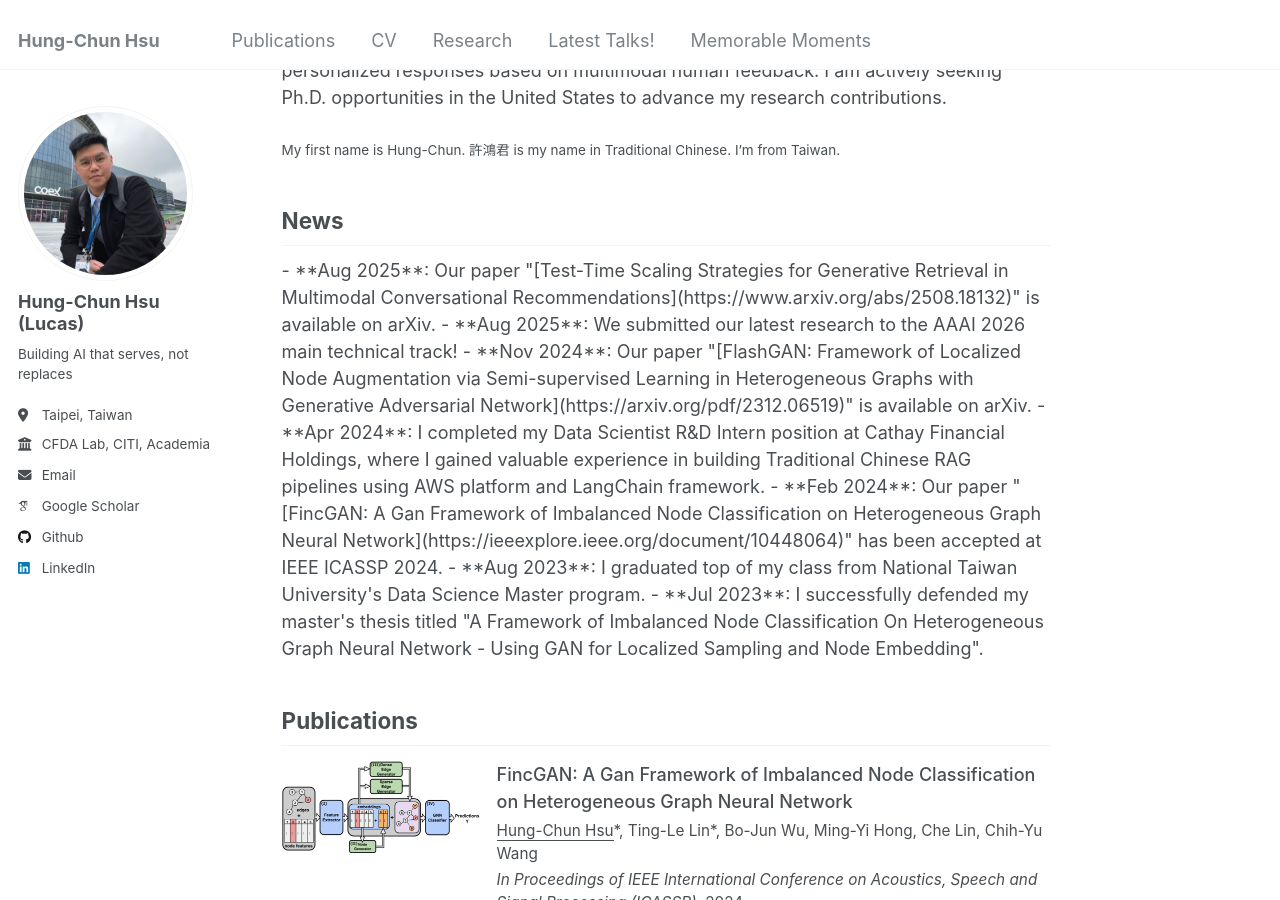
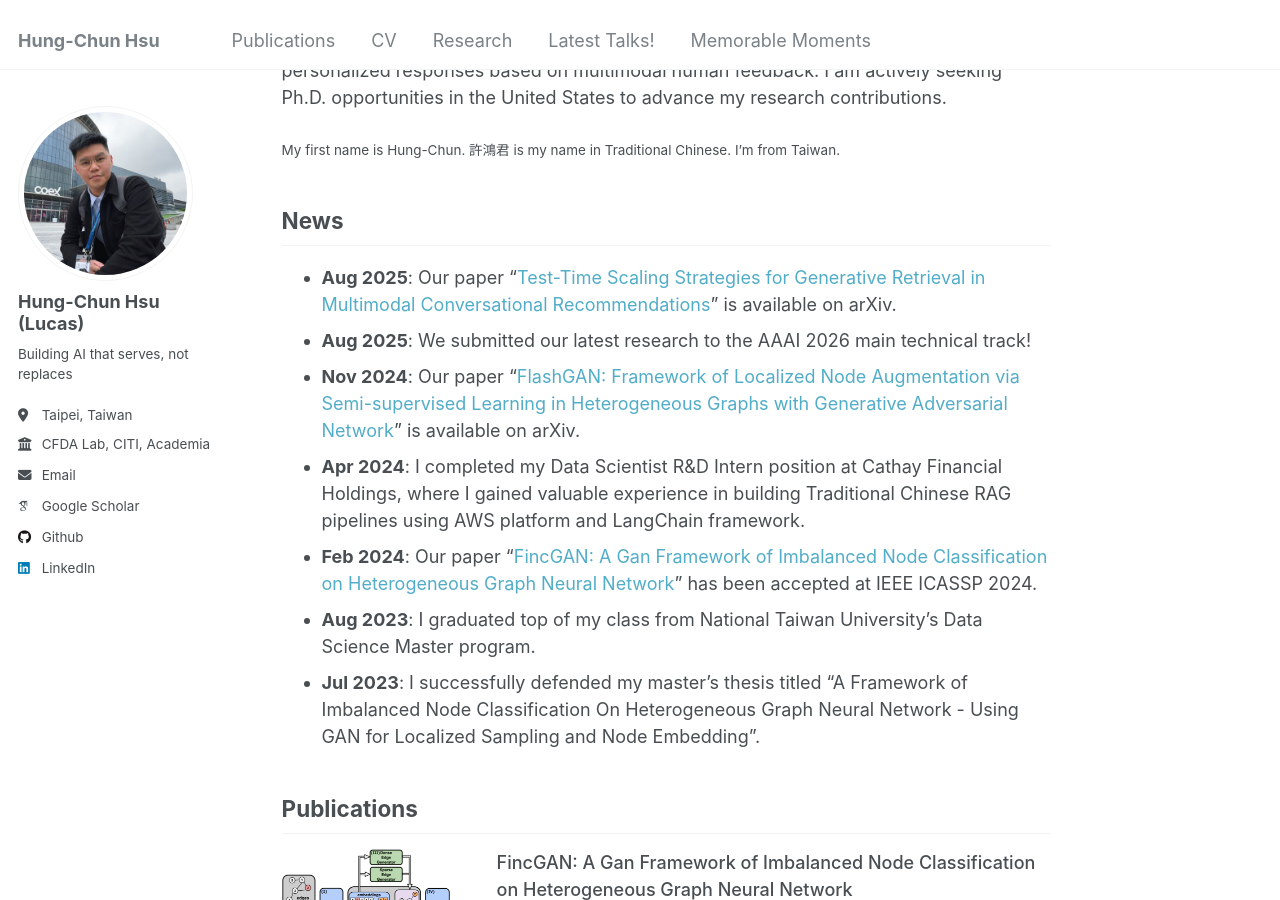
Before and after one commit to lucas-hc-hsu/lucas-hc-hsu.github.io, a Jekyll site: the page built from _pages/about.md, in a window 1280 px wide and 900 px high, scrolled down 253 px. Built offline with Jekyll 4.4.1, drawn with Linux system fonts in a browser that asks for light colours; some web fonts are replaced.

Commit message:
Fix News section markdown processing by adding markdown=1 attribute

```diff
--- a/_pages/about.md
+++ b/_pages/about.md
@@ -20,7 +20,7 @@ Greetings, I'm Hung-Chun Hsu. I received my Master's Degree in Data Science from
 }
 </style>
 
-<div class="news-section">
+<div class="news-section" markdown="1">
 
 - **Aug 2025**: Our paper "[Test-Time Scaling Strategies for Generative Retrieval in Multimodal Conversational Recommendations](https://www.arxiv.org/abs/2508.18132)" is available on arXiv.
 - **Aug 2025**: We submitted our latest research to the AAAI 2026 main technical track!
```
